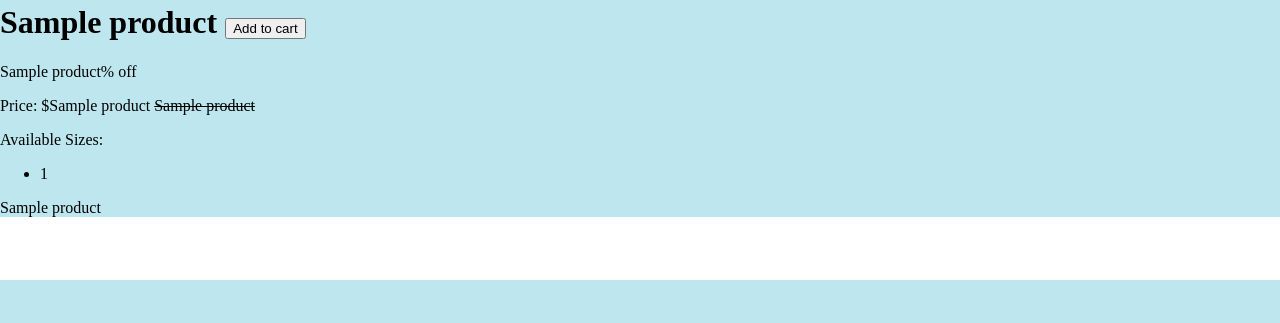
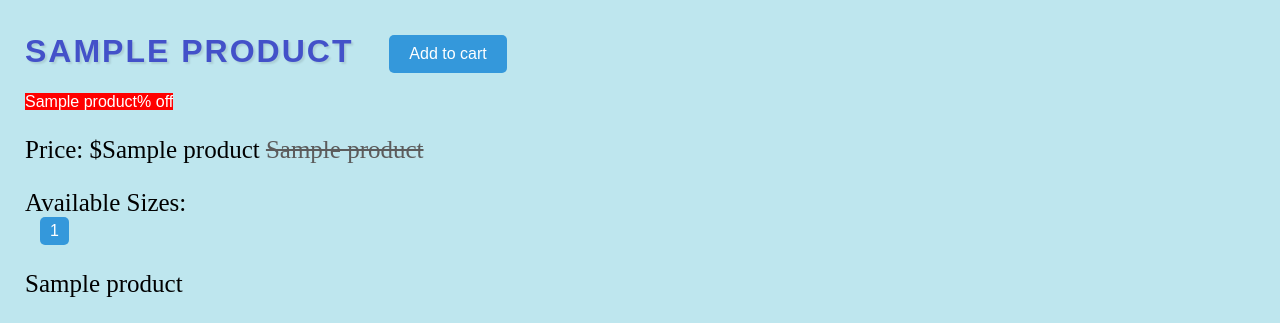
Before and after one commit to ymc09/433Phase5, a Flask app: template phase 5/templates/product_detail.html in a window 1280 px wide. Shown: the part 520-843 px from the top of the page. Before the commit the page ends 800 px from the top, so only its background shows below. Run offline with Flask 3, Linux system fonts and the light colour scheme; the template is opened without the code that fills it: most values are stand-ins (such as "Sample title", 1, 10 or a date in 2020); a database or web service that is not in the repository returns one stand-in record (values such as "Sample title"); some libraries are stand-ins or nearby versions.

Commit message:
Update mainstyle.css

```diff
--- a/phase 5/static/mainstyle.css
+++ b/phase 5/static/mainstyle.css
@@ -65,3 +65,203 @@ header{
     background-color: #3498db; /* Background color on hover */
     color: #fff; /* Text color on hover */
   }
+  body {
+    font-family: 'Arial', sans-serif;
+    margin: 0;
+    padding: 0;
+    background-color: rgb(190, 230, 238);
+  }
+
+
+  .slider-container {
+    position: relative;
+    width: 80%;
+    margin: auto;
+    overflow: hidden;
+  }
+
+  .slider,.slider1 {
+    display: flex;
+    transition: transform 0.5s ease-in-out;
+    margin-left: 500px;
+  }
+
+  .slide,.slide1 {
+    min-width: 300px; /* Adjust the width as needed */
+    box-sizing: border-box;
+    margin: 0 6px; /* Adjust the margin to create spacing between slides */
+  }
+
+  input[type="radio"] {
+    display: none;
+  }
+
+  input[type="radio"]:checked + .slider-container .slider {
+    transform: translateX(-100%);
+  }
+
+ .prev {
+    cursor: pointer;
+    padding: 10px;
+    margin: 0 5px;
+    font-size: 16px;
+    background-color: #3498db;
+    color: #fff;
+    border: none;
+    border-radius: 5px;
+    margin-left: 470px;
+    margin-bottom: 30px;
+  }
+  .next{
+    cursor: pointer;
+    padding: 10px;
+    margin: 0 5px;
+    font-size: 16px;
+    background-color: #3498db;
+    color: #fff;
+    border: none;
+    border-radius: 5px;
+  }
+  .prev:hover {
+    background-color: #2980b9;
+  }
+  .next:hover{
+    background-color: #2980b9;
+  }
+
+  label {
+    cursor: pointer;
+    padding: 10px;
+    margin: 0 5px;
+    font-size: 16px;
+    color: #555;
+  }
+
+  label:hover {
+    color: #333;
+  }
+  .discounts{
+    text-align: center;
+  color: #ffffff; /* Set your desired text color */
+  font-size: 2em; /* Set your desired font size */
+  margin-top: 20px; /* Adjust the top margin as needed */
+  margin-bottom: 20px; /* Adjust the top margin as needed */
+  text-transform: uppercase; /* Convert text to uppercase */
+  letter-spacing: 2px; /* Adjust letter spacing as needed */
+  text-shadow: 2px 2px 2px rgba(0, 0, 0, 0.1); /* Add a subtle text shadow */
+  }
+  .discounts-bg{
+    background-color: rgb(85, 166, 220);
+    padding: 3px;
+    margin-top: 0px;
+    margin-bottom: 25px;
+  }
+  .sale-crossed{
+    color: rgb(92, 92, 92);
+  }
+  .sale-red-box{
+    background-color: red;
+    display: inline;
+    margin-left: 2px;
+    margin-right: 2px;
+    margin-top: 3px;
+    margin-bottom: 3px;
+    text-align: left;
+    color:white;
+  }
+  .productpic{
+    margin-right:0px;
+  }
+  ul {
+    list-style-type: none;
+    margin: 0;
+    padding: 0;
+    margin-left: 40px;
+  }
+
+  ul li {
+    display: inline-block;
+    margin-right: 10px; /* Adjust the spacing between ul elements */
+  }
+  .product_detail_image{
+    margin-left: 25px;
+    margin-top: 20px;
+  }
+  .size-list {
+    list-style: none;
+
+    padding: 0;
+    display: flex;
+    gap: 10px;
+    vertical-align: middle;
+}
+.size-list li {
+  display: flex;
+    background-color: #3498db;
+
+    color: #fff;
+    padding: 5px 10px;
+    border-radius: 5px;
+    cursor: pointer;
+    vertical-align: middle;
+}
+.available_sizes{
+  display: flex;
+  margin-left: 25px;
+  font-size: 25px;
+  color: black;
+  font-family: 'Playfair Display', serif;
+  vertical-align: middle;
+}
+.item_name{
+  padding-top:10px;
+  color: #4351c9; /* Set your desired text color */
+  margin-left: 25px;
+  font-size: 2em; /* Set your desired font size */
+  margin-top: 20px; /* Adjust the top margin as needed */
+  margin-bottom: 20px; /* Adjust the top margin as needed */
+  text-transform: uppercase; /* Convert text to uppercase */
+  letter-spacing: 2px; /* Adjust letter spacing as needed */
+  text-shadow: 2px 2px 2px rgba(0, 0, 0, 0.1); /* Add a subtle text shadow */
+  vertical-align: middle;
+
+}
+.item_specs{
+  margin-left: 25px;
+  font-size: 25px;
+  color: black;
+  font-family: 'Playfair Display', serif;
+
+}
+
+.add_to_cart {
+  background-color: #3498db;
+  color: #fff;
+  padding: 10px 20px;
+  font-size: 16px;
+  border: none;
+  border-radius: 5px;
+  cursor: pointer;
+  margin-left: 25px;
+  transition: background-color 0.3s ease;
+
+  vertical-align: middle;
+}
+.add_to_cart:hover {
+  background-color: #2678ae;
+
+}
+a {
+  color: #000000;
+  text-decoration: none; /* Remove underline */
+}
+.sale-red-box-details{
+  background-color: red;
+  display: inline;
+  margin-left: 25px;
+  margin-right: 2px;
+  margin-top: 3px;
+  margin-bottom: 3px;
+  text-align: left;
+  color:white;
+}
```
